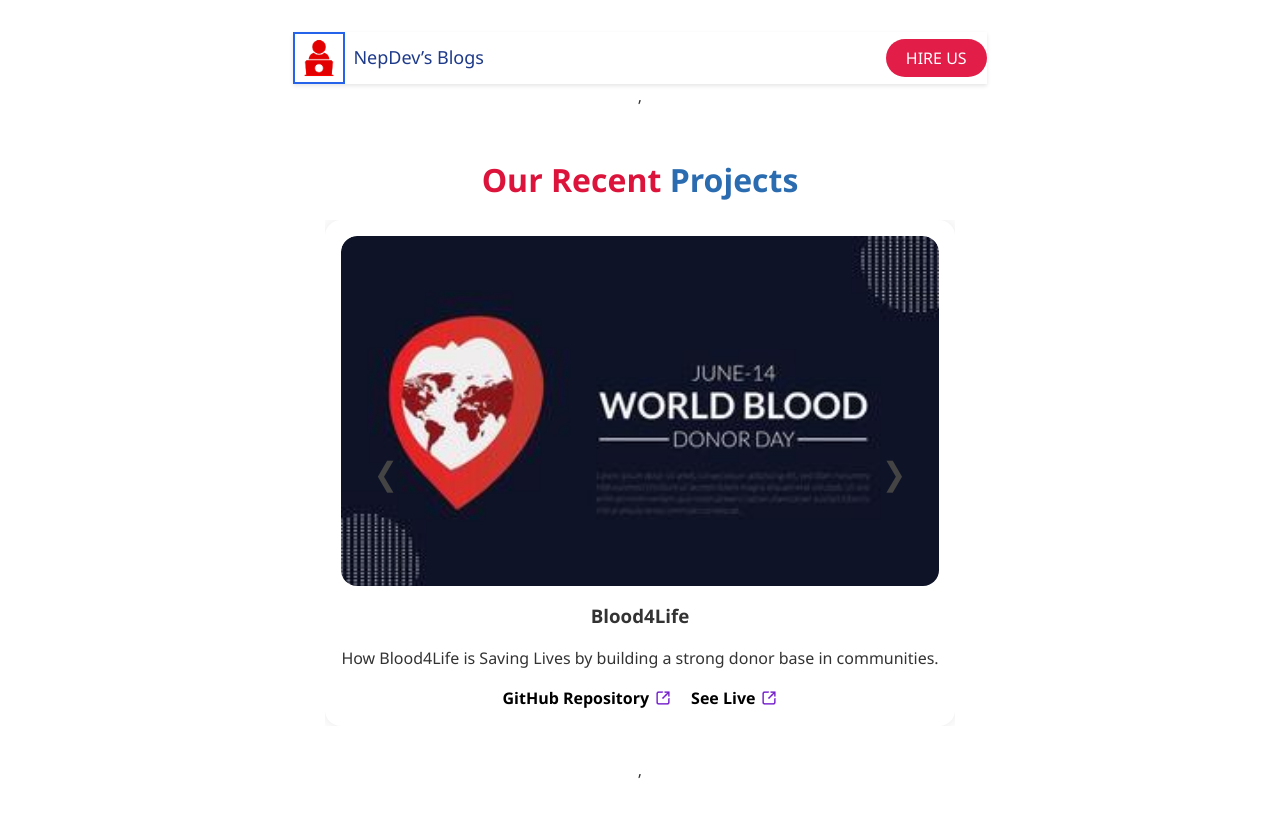
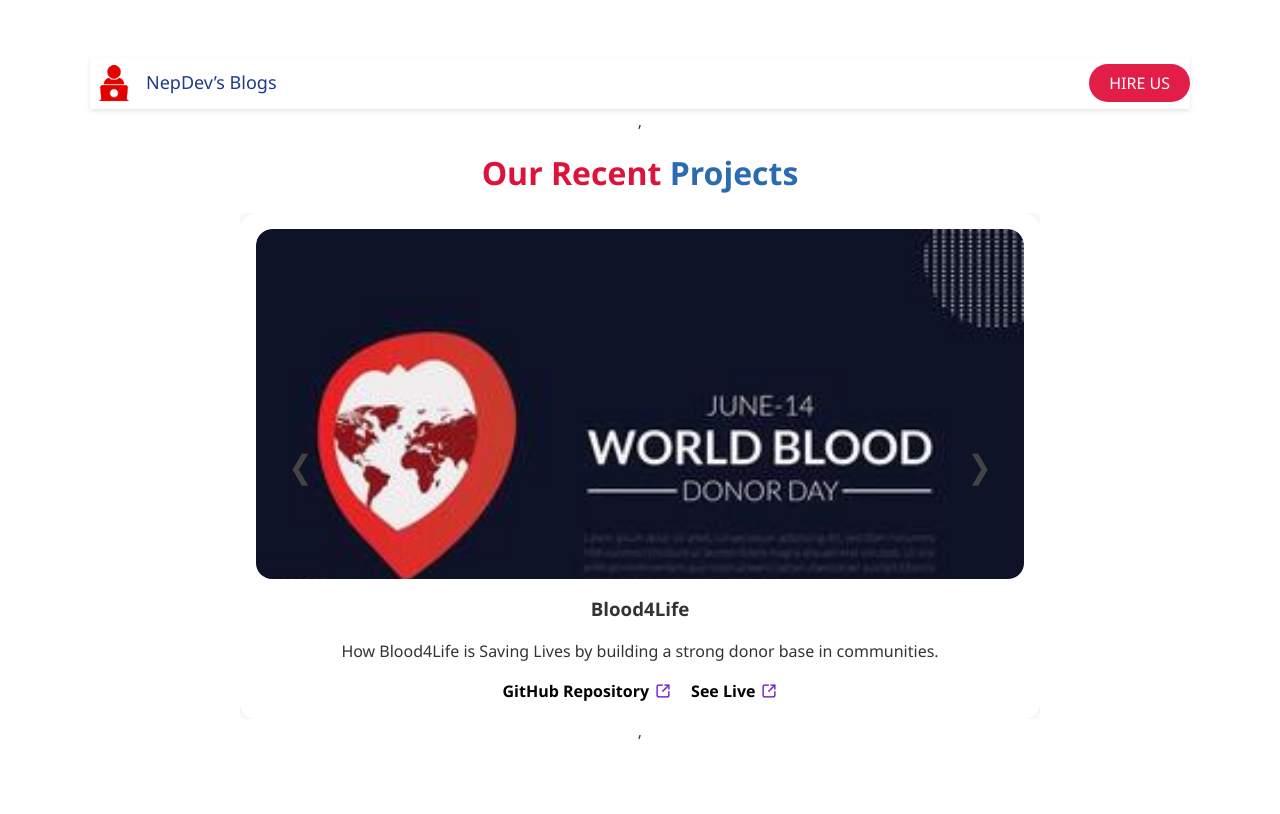
Before and after one commit to srjnnn/Blogs, a React (Vite) app: page / in a window 1280 px wide. Built offline with nearby package versions, Linux system fonts and the light colour scheme.

Commit message:
fixed the layout for the 404 page

```diff
--- a/index.html
+++ b/index.html
@@ -6,6 +6,12 @@
     <title>Blogs</title>
   </head>
   <body>
+    <style>
+      *{
+        margin: 0;
+        padding: 0;
+      }
+    </style>
     <div id="root"></div>
     <script type="module" src="/src/main.jsx"></script>
   </body>
--- a/src/Blogs/notFound/notFound.jsx
+++ b/src/Blogs/notFound/notFound.jsx
@@ -2,15 +2,13 @@ import { Link } from 'react-router-dom';
 
 const styles = {
   container: {
-    minHeight: '100vh',
+    minHeight: '100%',
+    width : "100%",
     display: 'flex',
     flexDirection: 'column',
     justifyContent: 'center',
     alignItems: 'center',
-    background:
-      'linear-gradient(135deg, #6B73FF 0%, #000DFF 100%)',
-    color: 'white',
-    padding: '2rem',
+    color: 'black',
     textAlign: 'center',
     fontFamily: "'Segoe UI', Tahoma, Geneva, Verdana, sans-serif",
   },
--- a/src/components/Home/home.css
+++ b/src/components/Home/home.css
@@ -1,6 +1,6 @@
 .carousel-container {
   text-align: center;
-  padding: 2rem;
+  /* padding: 2rem; */
   position: relative;
 }
 
--- a/src/components/Home/home.jsx
+++ b/src/components/Home/home.jsx
@@ -2,6 +2,7 @@ import { useEffect, useRef, useState } from 'react';
 import { Link } from 'react-router-dom';
 import './home.css';
 import exportIcon from '../../assets/icons/export.png';
+import Navbar from '../navBar/navBar';
 
 
 export default function Home() {
@@ -45,7 +46,7 @@ export default function Home() {
 
   return (
     <>
-
+        <Navbar />,
       <div className="carousel-container">
         <h2>
           <span className="red">Our Recent</span>{' '}
--- a/src/components/navBar/navBar.jsx
+++ b/src/components/navBar/navBar.jsx
@@ -5,6 +5,9 @@ const styles = {
     backgroundColor: "white",
     display: "flex",
     justifyContent: "space-between",
+    flexShrink: 0,
+    maxWidth: "1200px",
+    width:"1100px",
     alignItems: "center",
     boxShadow: "0 2px 4px rgba(0,0,0,0.1)",
   },
@@ -16,7 +19,6 @@ const styles = {
   logo: {
     width: "40px",
     height: "40px",
-    border: "2px solid #2563EB",
     padding: "4px",
   },
   title: {
--- a/src/main.jsx
+++ b/src/main.jsx
@@ -5,13 +5,11 @@ import {BrowserRouter} from 'react-router-dom'
 import ReactDom from 'react-dom'
 import './index.css'
 import App from './components/App/App.jsx'
-import Navbar from "./components/navBar/navBar.jsx"
 
 
 
 createRoot(document.getElementById('root')).render(
   <BrowserRouter>
-  <Navbar />,
     <App />,
   </BrowserRouter>
 )
```
